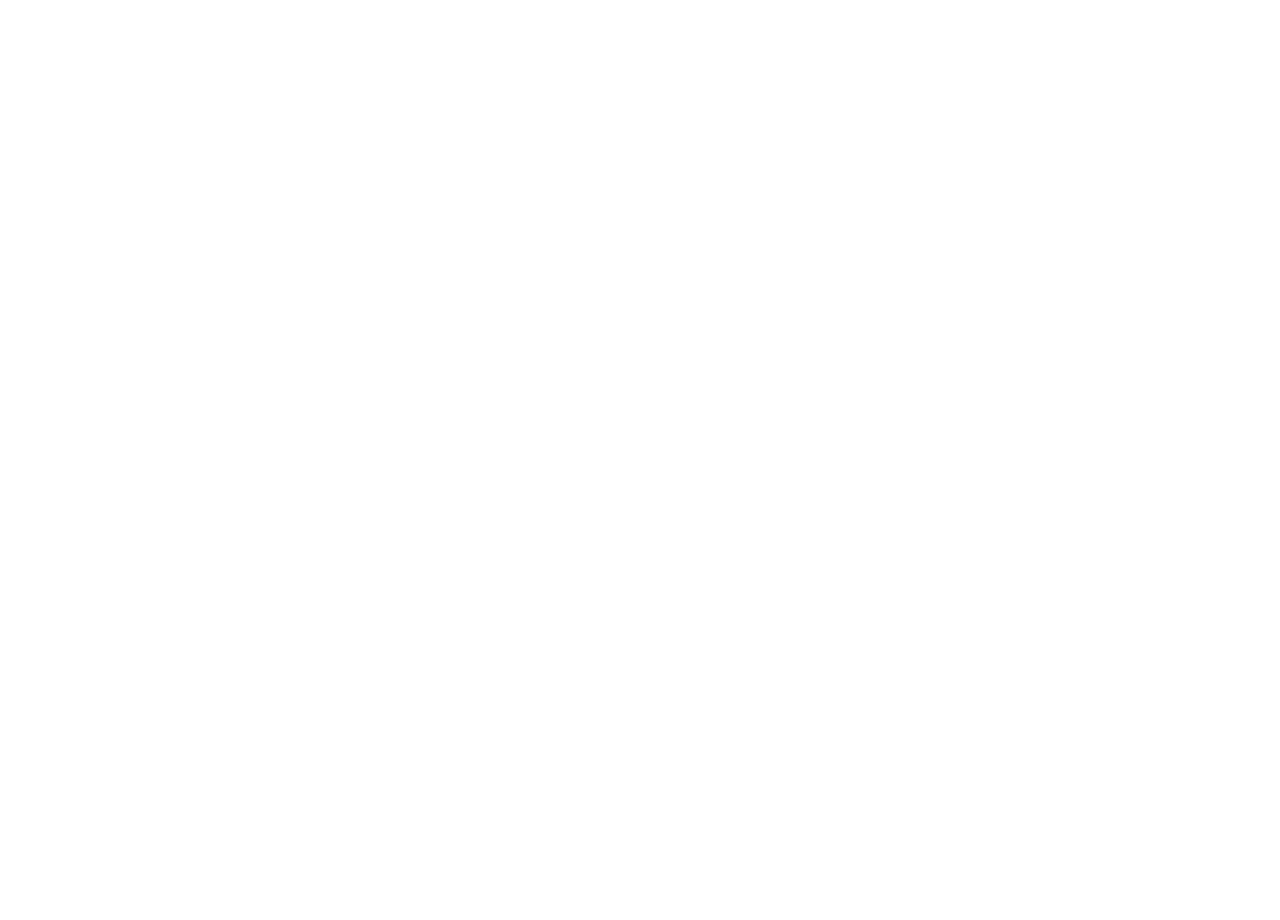
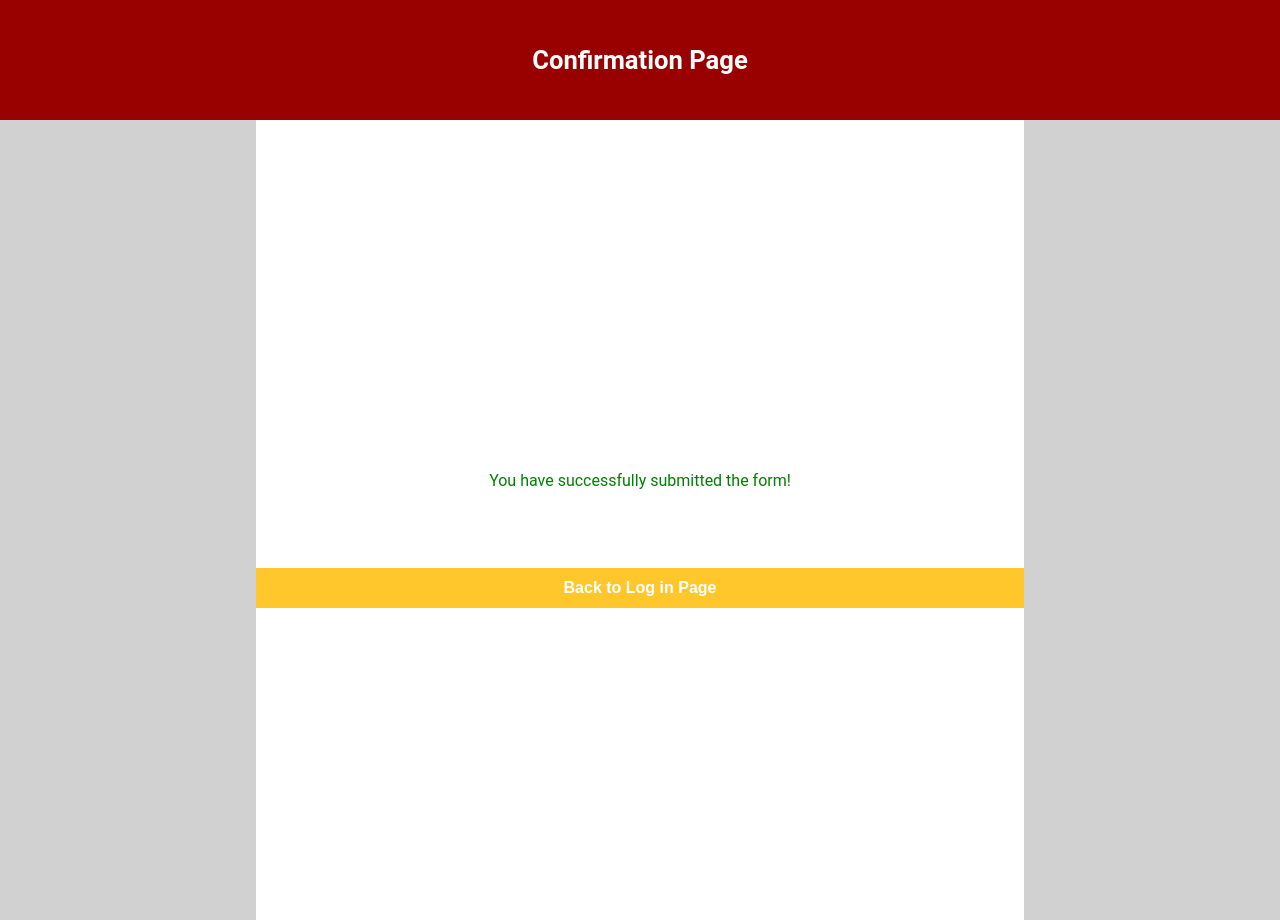
Before and after one commit to yichi-yang/ELC-Survey-Platform, a React (Create React App) app in the folder frontend/: page /confirmation in a window 1280 px wide. Before the commit this address had no page. Before the commit the page ends 800 px from the top, so only its background shows below. Built offline with nearby package versions, Linux system fonts and the light colour scheme.

Commit message:
description

```diff
--- a/frontend/src/App.js
+++ b/frontend/src/App.js
@@ -3,11 +3,12 @@ import {Routes, Route} from 'react-router-dom';
 import StartPage from './components/StartPage';
 import StudentLogIn from './components/StudentLogIn';
 import AdminLogIn from './components/AdminLogIn';
-import SurveyPage from './components/SurveyPage'
+import SurveyPage from './components/SurveyPage';
 import {AdminTemplate} from './components/AdminTemplate';
 import CreateSurvey from './components/CreateSurvey';
 import FormReleased from './components/FormReleased';
 import SurveyResult from './components/SurveyResult';
+import ConfirmationPage from './components/SurveyPage/confirmation';
 
 function App() {
   return (
@@ -21,6 +22,7 @@ function App() {
         <Route path="/template" element={<AdminTemplate/>}/>
         <Route path="/released/:id" element={<FormReleased/>}/>
         <Route path="/result/:surveyID/:sessionID" element={<SurveyResult/>}/>
+        <Route path="/confirmation" element={<ConfirmationPage/>}/>
       </Routes>
     </div>
   );
--- /dev/null
+++ b/frontend/src/components/SurveyPage/confirmation.js
@@ -0,0 +1,75 @@
+import React from "react";
+
+export default function ConfirmationPage(props) {
+    const bodyStyle = {
+        display: 'flex',
+        backgroundColor: '#D1D1D1',
+        alighItems: 'center',
+        justifyContent: 'center',
+        flexWrap: 'wrap',
+    }
+
+    const headingStyle = {
+        height: '15vh',
+        width: '100vw',
+        color: 'white',
+        backgroundColor: '#990000',
+        margin: '0',
+        padding: '0',
+        fontSize: '1.6em',
+        textAlign: 'center',
+        display: 'flex',
+        justifyContent: 'center',
+        alignItems: 'center',
+        top: '0',
+    };
+
+    /* Adjust for iPhone minWidth 360 */
+    const content = {
+        display: 'flex',
+        backgroundColor: 'white',
+        minHeight: '100vh',
+        justifyContent: 'center',
+        textAlign: 'center',
+        width: '60%',
+        minWidth: 360,
+        flexDirection: 'column'
+    }
+
+    const successStyle = {
+        flexDirection: 'column',
+        margin: '3vw',
+        color: 'green'
+    }
+
+    const submitButton = {
+        backgroundColor: '#FFC72C',
+        textAlign: 'center',
+        color: 'white',
+        marginTop: '5vh',
+        border: 0,
+        height: 40,
+        fontSize: '1em',
+        width: '100%',
+        cursor: 'pointer'
+    };
+
+
+    return (
+        <div style={bodyStyle}>
+            <div style={headingStyle}>
+                <strong>Confirmation Page</strong>
+            </div>
+            <div style={content}>
+                <div style={successStyle}>You have successfully submitted the form!</div>
+
+                <a href="student">
+                    <button id="back" style={submitButton}>
+                        <strong>Back to Log in Page</strong>
+                    </button>
+                </a>
+
+            </div>
+        </div>
+    );
+};
--- a/frontend/src/components/SurveyPage/index.js
+++ b/frontend/src/components/SurveyPage/index.js
@@ -16,12 +16,14 @@ import { useState, useEffect } from 'react';
 import { useParams } from "react-router-dom";
 import { DataObject } from "@mui/icons-material";
 import { useLocation } from "react-router-dom";
+import { useNavigate } from "react-router-dom";
 
 export default function SurveyPage() {
 
     const { sessionID } = useParams();
 
     const location = useLocation();
+    const navigate = useNavigate();
     const { surveyID } = location.state;
 
     const bodyStyle = {
@@ -58,6 +60,11 @@ export default function SurveyPage() {
         flexDirection: 'column'
     }
 
+    const descrptionStyle = {
+        flexDirection: 'column',
+        margin: '3vw',
+    }
+
     const questionMargin = {
         flexDirection: 'column',
         margin: '3vw',
@@ -87,6 +94,8 @@ export default function SurveyPage() {
     };
     /* Survey Title */
     const [title, setTitle] = useState('Survey A');
+    /* Survey Description */
+    const [description, setDescription] = useState('');
     /* Group Number */
     const [group, setRoomList] = useState([]);
     /* Change group number */
@@ -215,6 +224,7 @@ export default function SurveyPage() {
                 if (r.status === 201) {
                     setrequiredAlert(false);
                     setSubmissionSuccess(true);
+                    navigate(`/confirmation`);
                 }
             }).catch(error => {
                 if (error.response.status === 400) {
@@ -248,7 +258,10 @@ export default function SurveyPage() {
     useEffect(() => {
         axios
             .get(`/api/surveys/${surveyID}/`)
-            .then((res) => { setTitle(res.data.title) })
+            .then((res) => {
+                setTitle(res.data.title);
+                setDescription(res.data.description);
+            })
         axios
             .get(`/api/surveys/${surveyID}/questions/`)
             .then((res) => res.data.map((question) => {
@@ -278,7 +291,7 @@ export default function SurveyPage() {
             </div>
             <div style={content}>
 
-
+                <div style={descrptionStyle}>{description}</div>
                 {/* Radio group selection */}
                 {questionList.map((q) => {
                     if (q.type === 'DP') {
@@ -286,7 +299,7 @@ export default function SurveyPage() {
                             <div style={questionMargin}>
                                 <FormControl style={{ width: '40%' }}>
                                     {/* Room number selection */}
-                                    <InputLabel id="demo-simple-select-label">Room Number</InputLabel>
+                                    <InputLabel id="demo-simple-select-label">Room Number<strong>(*)</strong></InputLabel>
                                     <Select
                                         name={q.id}
                                         value={room}
```
